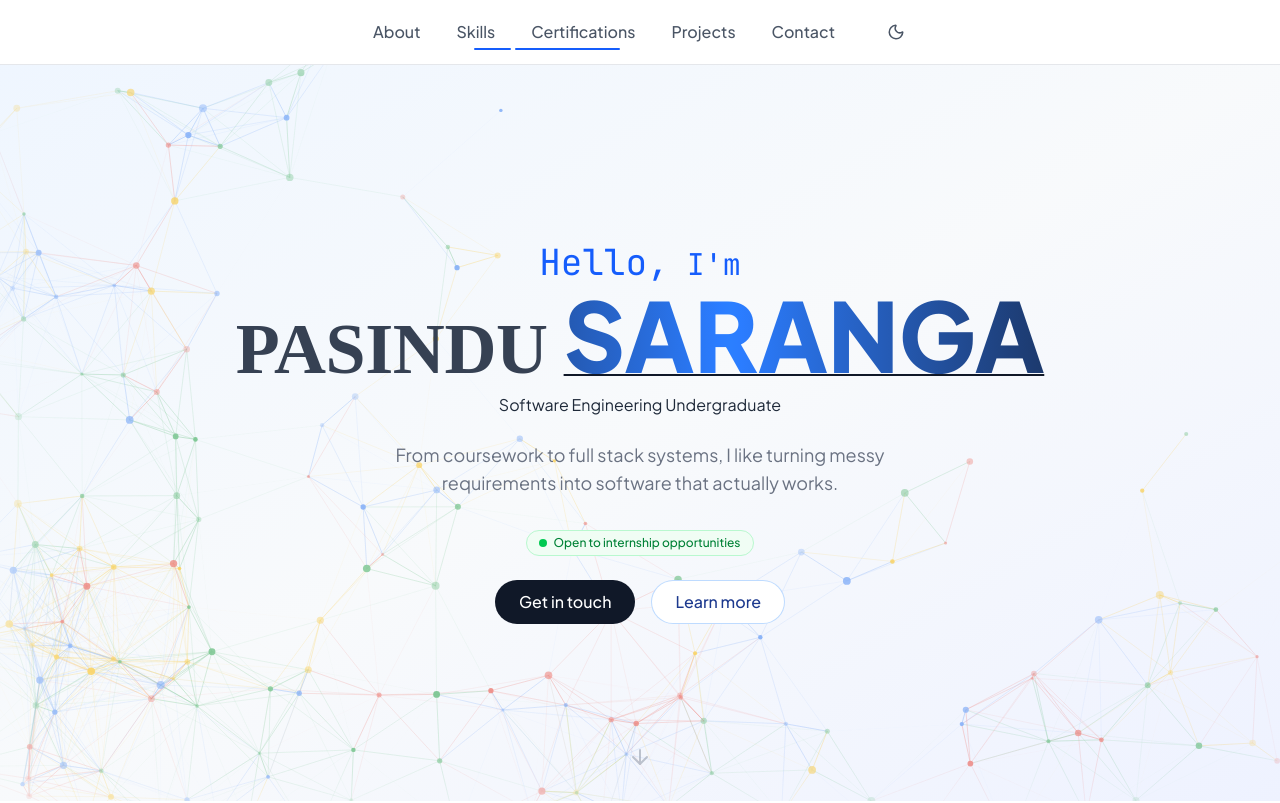
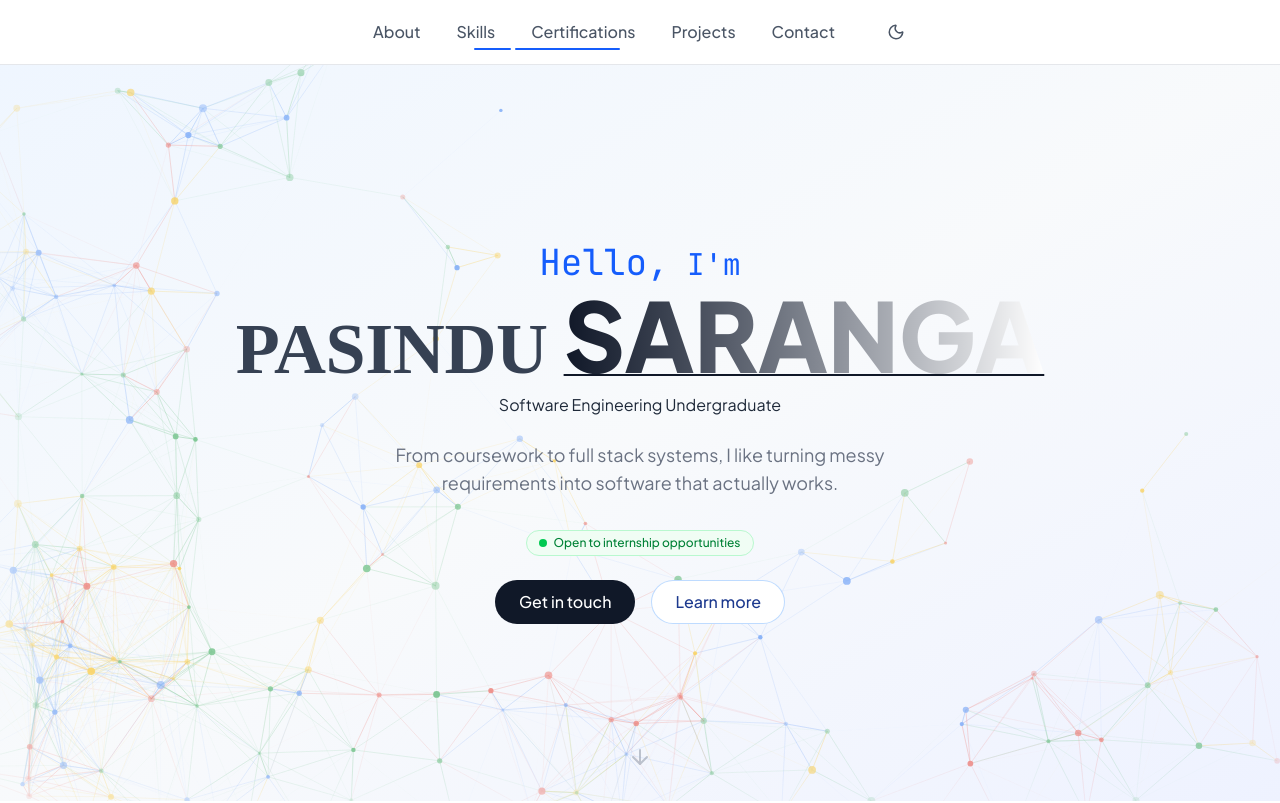
Before and after one commit to SAR4NGA/portfolio, a React (Vite) app: page / in a window 1280 px wide. Shown: the top 803 px of the page. Built offline with nearby package versions, Linux system fonts and the light colour scheme; a web font is replaced by a local one.

Commit message:
fix: change SARANGA shine to white, sweep once every 10s instead of continuous

```diff
--- a/src/index.css
+++ b/src/index.css
@@ -105,11 +105,12 @@ body,
 
 @keyframes text-shine {
   0% { background-position: -200% 50%; }
+  12% { background-position: 200% 50%; }
   100% { background-position: 200% 50%; }
 }
 
 .animate-text-shine {
-  animation: text-shine 3.5s ease-in-out infinite;
+  animation: text-shine 10s ease-in-out infinite;
 }
 
 @keyframes border-glow-cycle {
--- a/src/pages/Home.tsx
+++ b/src/pages/Home.tsx
@@ -132,7 +132,7 @@ export default function Home() {
               initial={{ opacity: 0, y: 16 }}
               animate={{ opacity: 1, y: 0 }}
               transition={{ duration: 0.5, delay: 1.5 }}
-              className="inline-block ml-2 sm:ml-4 text-5xl sm:text-6xl md:text-8xl font-black bg-gradient-to-r from-gray-900 via-blue-500 to-gray-900 dark:from-white dark:via-blue-400 dark:to-white bg-[length:200%_100%] bg-clip-text text-transparent underline decoration-gray-900 dark:decoration-white decoration-2 animate-text-shine"
+              className="inline-block ml-2 sm:ml-4 text-5xl sm:text-6xl md:text-8xl font-black bg-gradient-to-r from-gray-900 via-white to-gray-900 dark:from-white dark:via-gray-200 dark:to-white bg-[length:200%_100%] bg-clip-text text-transparent underline decoration-gray-900 dark:decoration-white decoration-2 animate-text-shine"
               style={{ animationDelay: '2.2s' }}
             >
               SARANGA
```
